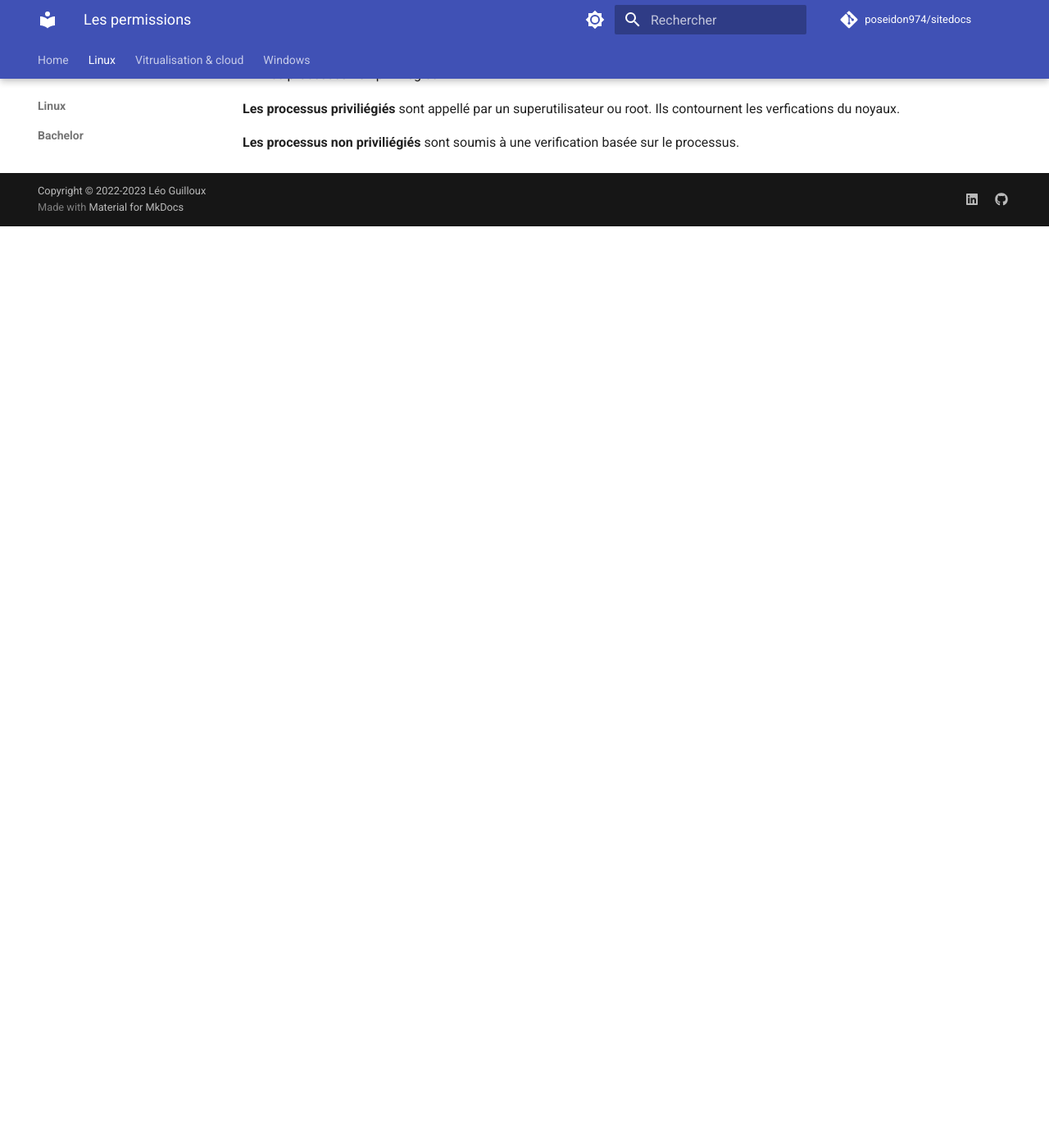
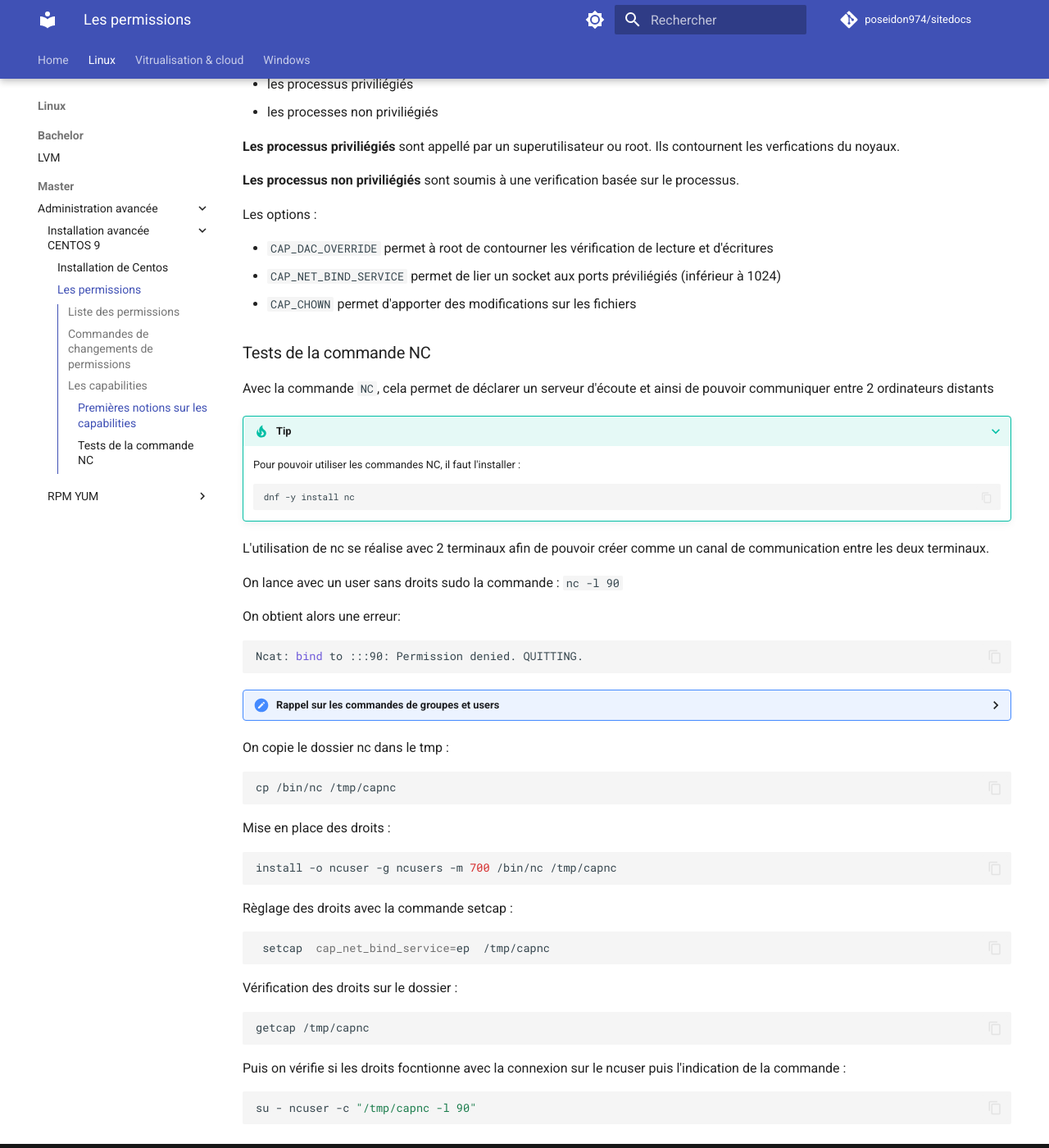
Before and after one commit to poseidon974/sitedocs, an MkDocs documentation site: the page built from docs/Linux/Master/Administration avancée/Installation avancée CENTOS 9/permissions.md, in a window 1280 px wide and 1400 px high, scrolled down 2589 px. Shown: the whole window at 82% size. Built offline with MkDocs 1.6.1 and Material for MkDocs 9.7.7, drawn with Linux system fonts in a browser that asks for light colours; comment, search, counter and statistics services are not loaded; the version menu is left out; before the commit the page ends 2865 px from its top, so only the background shows below that; some of the changed text lies outside the part shown.

Commit message:
update cours 26/01

````diff
--- a/docs/Linux/Master/Administration avancée/Installation avancée CENTOS 9/permissions.md
+++ b/docs/Linux/Master/Administration avancée/Installation avancée CENTOS 9/permissions.md
@@ -51,6 +51,8 @@ Et on obtient une liste de fichier plus ou moins longue si docker est installé
 
 ## Les capabilities
 
+### Premières notions sur les capabilities
+
 Installation des pages de man (si elles ne sont pas présentes) :
 
 ```sh
@@ -71,3 +73,67 @@ Les capabilities ont 2 catégories :
 **Les processus priviliégiés** sont appellé par un superutilisateur ou root. Ils contournent les verfications du noyaux.
 
 **Les processus non priviliégiés** sont soumis à une verification basée sur le processus.
+
+Les options :
+
+-  `CAP_DAC_OVERRIDE` permet à root de contourner les vérification de lecture et d'écritures
+-  `CAP_NET_BIND_SERVICE` permet de lier un socket aux ports préviliégiés (inférieur à 1024)
+-  `CAP_CHOWN` permet d'apporter des modifications sur les fichiers
+
+### Tests de la commande NC
+
+Avec la commande `NC`, cela permet de déclarer un serveur d'écoute et ainsi de pouvoir communiquer entre 2 ordinateurs distants
+
+???+ tip
+    Pour pouvoir utiliser les commandes NC, il faut l'installer :
+
+    ```sh
+    dnf -y install nc
+    ```
+
+L'utilisation de nc se réalise avec 2 terminaux afin de pouvoir créer comme un canal de communication entre les deux terminaux.
+
+On lance avec un user sans droits sudo la commande : `nc -l 90`
+
+On obtient alors une erreur:
+
+```sh
+Ncat: bind to :::90: Permission denied. QUITTING.
+```
+
+??? Rappel "Rappel sur les commandes de groupes et users"
+
+    ```sh
+    [root@LG-stream9-1 ~]# groupadd ncusers
+    [root@LG-stream9-1 ~]# useradd -g ncusers ncuser
+    ```
+
+On copie le dossier nc dans le tmp :
+
+```sh
+cp /bin/nc /tmp/capnc
+```
+
+Mise en place des droits :
+
+```sh
+install -o ncuser -g ncusers -m 700 /bin/nc /tmp/capnc
+```
+
+Règlage des droits avec la commande setcap :
+
+```sh
+ setcap  cap_net_bind_service=ep  /tmp/capnc
+```
+
+Vérification des droits sur le dossier :
+
+```sh
+getcap /tmp/capnc
+```
+
+Puis on vérifie si les droits focntionne avec la connexion sur le ncuser puis l'indication de la commande :
+
+```sh
+su - ncuser -c "/tmp/capnc -l 90"
+```
````
Also changed, not shown: docs/index.md (+1 -0 lines).
